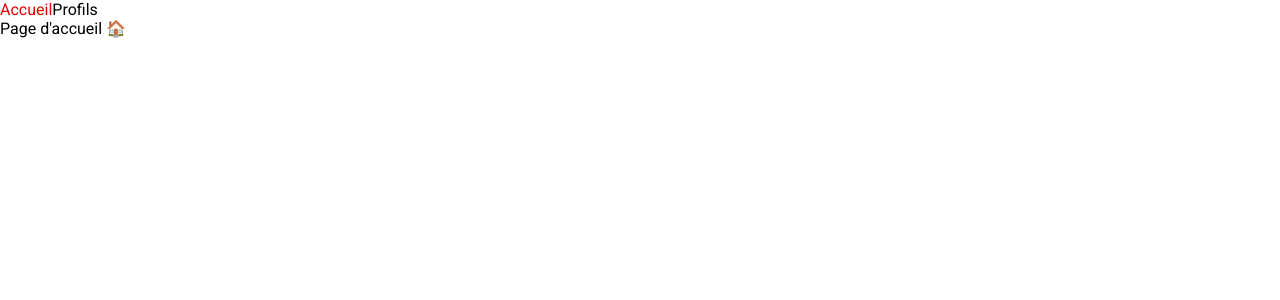
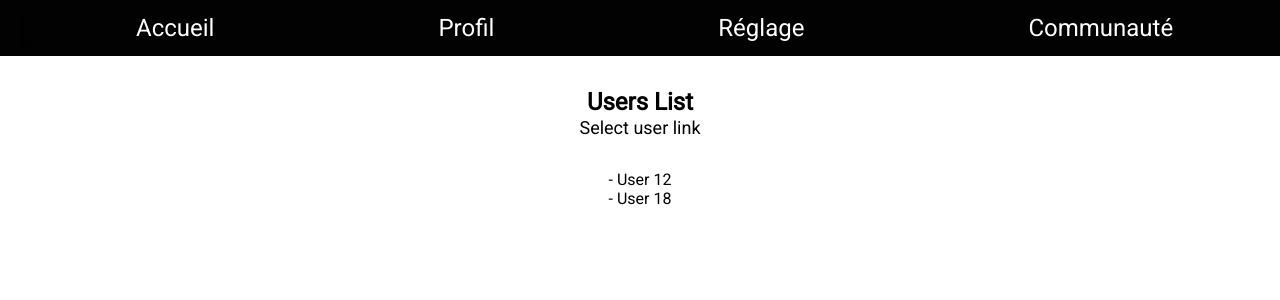
Before and after one commit to GrimonprezAlexis/P12_Sportsee, a React (Create React App) app: page / in a window 1280 px wide. Shown: the top 300 px of the page. Built offline with nearby package versions, Linux system fonts and the light colour scheme.

Commit message:
Add Header Link

```diff
--- a/src/components/Header/index.jsx
+++ b/src/components/Header/index.jsx
@@ -1,10 +1,23 @@
 import { Link } from 'react-router-dom'
+import './index.scss'
+
 const Header = () => {
   return (
-    <nav>
-      <Link to="/">Accueil</Link>
-      <Link to="/freelances">Profils</Link>
-    </nav>
+    <>
+    <header className="header">
+        <div className="logo">
+            <Link to="/">
+                <img src={`${window.location.origin}/img/logo_text_old.png`}  alt="SportSee Home page" className="header__logo"/>
+            </Link>
+        </div>
+        <nav className="header__navbar">
+            <Link to="/" className="header__navbar__link" data-active="true">Accueil</Link>
+            <Link to="/" className="header__navbar__link" data-active="true">Profil</Link>
+            <Link to="/" className="header__navbar__link" data-active="true">Réglage</Link>
+            <Link to="/" className="header__navbar__link" data-active="true">Communauté</Link>
+        </nav>
+    </header>
+    </>
   )
 }
 export default Header
--- /dev/null
+++ b/src/components/Header/index.scss
@@ -0,0 +1,26 @@
+@import "../../css/main.scss";
+
+.logo {
+    width: 10rem;
+}
+
+.header {
+    z-index: 20;
+    position: relative;
+    padding: 1rem 1.5rem;
+    display: flex;
+    align-items: center;
+    background-color: $black;
+
+    &__navbar {
+        @extend %font_style;
+        box-shadow: 0px 4px 4px rgba(0, 0, 0, 0.25);
+        color: white;
+        font-size: 24px;
+        line-height: 24px;
+
+        &__link {
+            padding: 0 7rem;
+        }
+    }
+}
--- a/src/index.jsx
+++ b/src/index.jsx
@@ -3,32 +3,19 @@ import ReactDOM from 'react-dom'
 import { BrowserRouter as Router, Route, Switch } from 'react-router-dom'
 
 import Home from './pages/Home'
-import Freelances from './pages/Freelances'
+import User from './pages/User'
 
 import Header from './components/Header'
 import Error from './components/Error'
-
-
-import './css/main.scss';
 
 ReactDOM.render(
   <React.StrictMode>
     <Router>
       <Header />
       <Switch>
-
-        <Route exact path="/">
-          <Home />
-        </Route>
-
-        <Route path="/freelances">
-          <Freelances />
-        </Route>
-
-        <Route>
-          <Error />
-        </Route>
-
+          <Route exact path="/" component={Home} />
+           <Route path="/users/:id" component={User} />
+          <Route component={Error}/>
       </Switch>
     </Router>
   </React.StrictMode>,
--- a/src/pages/Freelances/index.jsx
+++ /dev/null
@@ -1,9 +0,0 @@
-const Freelances = () => {
-  return (
-    <div>
-      <h1>Freelances 👩‍💻👨‍💻👩‍💻</h1>
-    </div>
-  )
-}
-
-export default Freelances
--- a/src/pages/Home/index.jsx
+++ b/src/pages/Home/index.jsx
@@ -1,8 +1,49 @@
+import { NavLink } from 'react-router-dom'
+import styled from 'styled-components'
+
+const HomeWrapper = styled.div`
+    justify-content: center;
+    display: flex;
+    align-items: center;
+    flex-direction: column;
+    padding: 2rem;
+`
+const StyledTitle = styled.h2`
+    font-weight: bold;
+    font-size: 24px;
+`
+
+const StyledText = styled.p`
+  font-style: normal;
+  font-size: 18px;
+  line-height: 24px;
+`
+
+const StyledNavContainer = styled.nav`
+  padding: 30px;
+  display: flex;
+  flex-direction: column;
+`
+
+const UserLink = (props) => {
+  return <NavLink to={`/users/${props.userId}`}>- User {props.userId}</NavLink>
+}
+
+const UserIdsLink = () => {
+  const users = [12, 18];
+  return (
+    <StyledNavContainer>{users.map((user) => <UserLink userId={user} />)}</StyledNavContainer>
+  )
+}
+
+
 const Home = () => {
   return (
-    <div>
-      <h1> Page d'accueil 🏠</h1>
-    </div>
+    <HomeWrapper>
+      <StyledTitle>Users List</StyledTitle>
+      <StyledText>Select user link</StyledText>
+      <UserIdsLink />
+    </HomeWrapper>
   )
 }
 export default Home
--- /dev/null
+++ b/src/pages/User/index.jsx
@@ -0,0 +1,12 @@
+import { useParams } from "react-router";
+
+const User = () => {
+  const {id} = useParams();
+  return (
+    <div>
+      <h1>User {id}👩‍💻👨‍💻👩‍💻</h1>
+    </div>
+  )
+}
+
+export default User
```
Also changed, not shown: src/css/grid.scss (added, +66 -0 lines).
